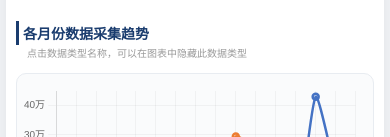
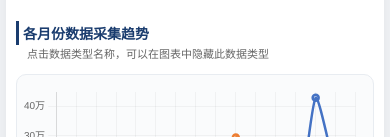
Before and after one commit to nannan1259/fayu-data-overview, a plain HTML site: page index.html in a window 390 px wide. Shown: the part 540-677 px from the top of the page. Drawn offline with nearby package versions, Linux system fonts and the light colour scheme.

Commit message:
加深提示文字颜色以适配微信端

```diff
--- a/index.html
+++ b/index.html
@@ -162,8 +162,8 @@
     padding-bottom: 2px;
   }
   .section-hint {
-    font-size: 11px;
-    color: #999;
+    font-size: 12px;
+    color: #666;
     margin-bottom: 12px;
     padding-left: 11px;
     line-height: 1.4;
@@ -283,7 +283,7 @@
     .chart-container { height: 280px; }
     .chart-box { padding: 8px 4px; }
     .section-title { font-size: 14px; }
-    .section-hint { font-size: 10px; }
+    .section-hint { font-size: 11px; color: #666; }
     table { font-size: 10px; min-width: 520px; }
     thead th { padding: 6px 3px; font-size: 10px; }
     tbody td { padding: 5px 3px; }
```
